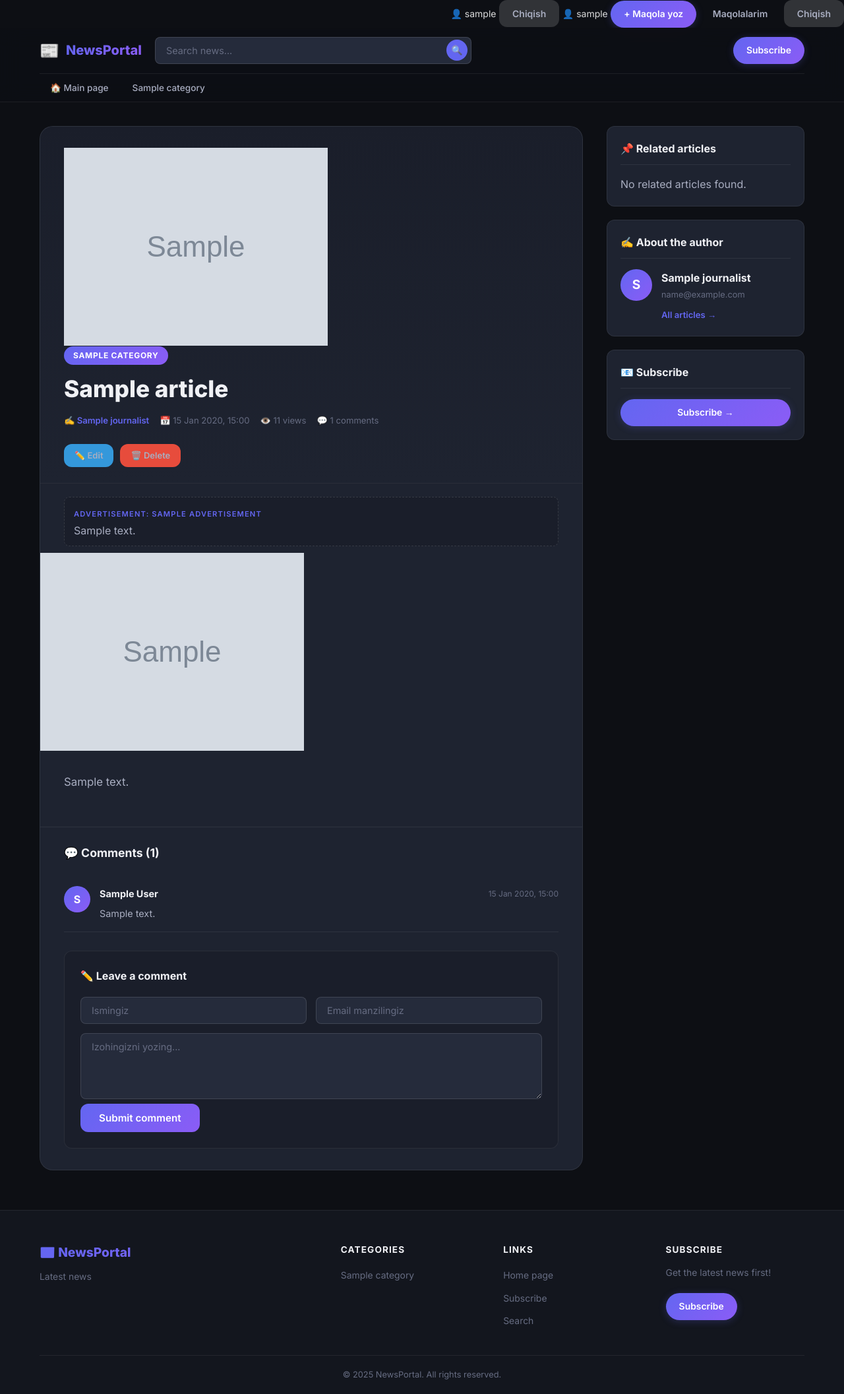
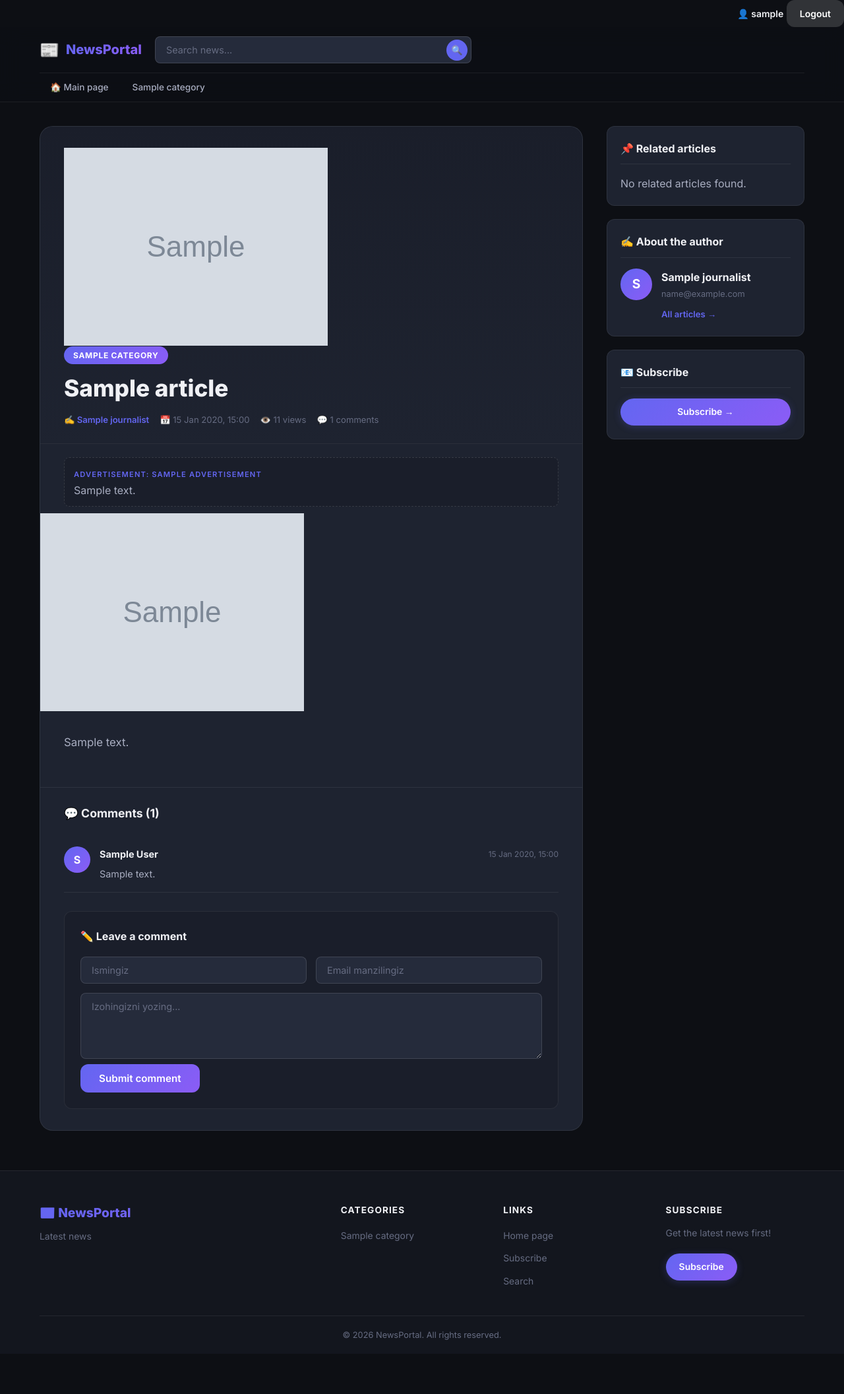
Before and after one commit to keunimjaev141/news_portal, a Django app: page /article/1/ in a window 1280 px wide. Shown: the whole page at 66% size. After the commit the page ends 2031 px from the top, so only its background shows below. Run offline with Django 5.2, Linux system fonts and the light colour scheme; a user stored in the database is signed in; tables that the repository leaves empty hold one stand-in row (values such as "Sample post"); grey boxes marked "Sample" are stand-in pictures.

Commit message:
fix error

```diff
--- a/news_site/forms.py
+++ b/news_site/forms.py
@@ -1,32 +1,6 @@
 from django import forms
 from django.contrib.auth.forms import UserCreationForm, AuthenticationForm
 from django.contrib.auth.models import User as AuthUser
-from .models import NewsArticle, Category
-
-class ArticleForm(forms.Form):
-    title = forms.CharField(
-        max_length=255,
-        widget=forms.TextInput(attrs={
-            'class': 'form-input',
-            'placeholder': 'Maqola sarlavhasi'
-        })
-    )
-    content = forms.CharField(
-        widget=forms.Textarea(attrs={
-            'class': 'form-textarea',
-            'placeholder': 'Maqola matni...',
-            'rows': 10
-        })
-    )
-    category = forms.ModelChoiceField(
-        queryset=Category.objects.all(),
-        widget=forms.Select(attrs={'class': 'form-select'}),
-        empty_label='Kategoriya tanlang'
-    )
-    image = forms.ImageField(
-        required=False,
-        widget=forms.FileInput(attrs={'class': 'form-input'})
-    )
 
 class RegisterForm(UserCreationForm):
     class Meta:
--- a/news_site/models.py
+++ b/news_site/models.py
@@ -86,7 +86,6 @@ class NewsArticle(models.Model):
     author = models.ForeignKey(Journalist, on_delete=models.SET_NULL, null=True, related_name='articles')
     published_date = models.DateTimeField(auto_now_add=True)
     views = models.IntegerField(default=0)
-    created_by = models.ForeignKey(AuthUser, on_delete=models.SET_NULL, null=True, blank=True, related_name='my_articles')
 
     def __str__(self):
         return self.title
--- a/news_site/urls.py
+++ b/news_site/urls.py
@@ -11,8 +11,4 @@ urlpatterns = [
     path('register/', views.register_view, name='register'),
     path('login/', views.login_view, name='login'),
     path('logout/', views.logout_view, name='logout'),
-    path('article/create/', views.article_create, name='article_create'),
-    path('article/<int:pk>/edit/', views.article_edit, name='article_edit'),
-    path('article/<int:pk>/delete/', views.article_delete, name='article_delete'),
-    path('my-articles/', views.my_articles, name='my_articles'),
 ]
--- a/news_site/views.py
+++ b/news_site/views.py
@@ -7,56 +7,6 @@ from django.contrib.auth.forms import AuthenticationForm
 from django.contrib.auth.models import User as AuthUser
 from .forms import RegisterForm
 from django.contrib.auth.decorators import login_required
-from .forms import ArticleForm
-
-@login_required(login_url='login')
-def article_create(request):
-    form = ArticleForm()
-    if request.method == 'POST':
-        form = ArticleForm(request.POST, request.FILES)
-        if form.is_valid():
-            article = NewsArticle.objects.create(
-                title=form.cleaned_data['title'],
-                content=form.cleaned_data['content'],
-                category=form.cleaned_data['category'],
-                image=form.cleaned_data.get('image'),
-                created_by=request.user,
-            )
-            return redirect('article_detail', pk=article.pk)
-    return render(request, 'article_create.html', {'form': form})
-
-@login_required(login_url='login')
-def article_edit(request, pk):
-    article = get_object_or_404(NewsArticle, pk=pk, created_by=request.user)
-    form = ArticleForm(initial={
-        'title': article.title,
-        'content': article.content,
-        'category': article.category,
-    })
-    if request.method == 'POST':
-        form = ArticleForm(request.POST, request.FILES)
-        if form.is_valid():
-            article.title = form.cleaned_data['title']
-            article.content = form.cleaned_data['content']
-            article.category = form.cleaned_data['category']
-            if form.cleaned_data.get('image'):
-                article.image = form.cleaned_data['image']
-            article.save()
-            return redirect('article_detail', pk=article.pk)
-    return render(request, 'article_create.html', {'form': form, 'edit': True})
-
-@login_required(login_url='login')
-def article_delete(request, pk):
-    article = get_object_or_404(NewsArticle, pk=pk, created_by=request.user)
-    if request.method == 'POST':
-        article.delete()
-        return redirect('home')
-    return render(request, 'article_delete.html', {'article': article})
-
-@login_required(login_url='login')
-def my_articles(request):
-    articles = NewsArticle.objects.filter(created_by=request.user).order_by('-published_date')
-    return render(request, 'my_articles.html', {'articles': articles})
 
 def register_view(request):
     form = RegisterForm()
--- a/static/css/style.css
+++ b/static/css/style.css
@@ -29,6 +29,22 @@
 
   --container:    1200px;
   --font:         'Inter', system-ui, sans-serif;
+
+  /* Added Missing Variables */
+  --white:        #ffffff;
+  --primary:      #6366f1;
+  --secondary:    #8b5cf6;
+  --gray-100:     #f3f4f6;
+  --gray-200:     #e5e7eb;
+  --gray-300:     #d1d5db;
+  --gray-400:     #9ca3af;
+  --gray-500:     #6b7280;
+  --gray-600:     #4b5563;
+  --gray-700:     #374151;
+  --gray-800:     #1f2937;
+  --gray-900:     #111827;
+
+  --shadow-hover: 0 10px 40px rgba(0,0,0,0.5);
 }
 
 *, *::before, *::after { box-sizing: border-box; margin: 0; padding: 0; }
@@ -414,53 +430,6 @@ ul { list-style: none; }
   font-weight: 700;
   border-radius: 50px;
   z-index: 2;
-}
-/* MY ARTICLES */
-.my-articles-list { display: flex; flex-direction: column; gap: 16px; }
-
-.my-article-card {
-    background: var(--white);
-    border-radius: var(--radius);
-    box-shadow: var(--shadow);
-    display: flex;
-    gap: 16px;
-    padding: 16px;
-    align-items: center;
-}
-.my-article-img {
-    width: 100px; height: 80px;
-    object-fit: cover;
-    border-radius: 8px;
-    flex-shrink: 0;
-}
-.my-article-body { flex: 1; }
-.my-article-body h3 { font-size: 16px; font-weight: 700; margin-bottom: 6px; }
-.my-article-body h3 a:hover { color: var(--primary); }
-.my-article-body p { font-size: 13px; color: var(--gray-600); }
-.my-article-meta { display: flex; gap: 14px; font-size: 12px; color: var(--gray-600); margin-top: 6px; }
-
-.my-article-actions { display: flex; flex-direction: column; gap: 8px; flex-shrink: 0; }
-
-.btn-edit {
-    display: inline-block; padding: 7px 16px;
-    background: #3498db; color: var(--white);
-    border-radius: var(--radius); font-size: 13px; font-weight: 600;
-    transition: background var(--transition);
-}
-.btn-edit:hover { background: #2980b9; }
-
-.btn-delete {
-    display: inline-block; padding: 7px 16px;
-    background: #e74c3c; color: var(--white);
-    border-radius: var(--radius); font-size: 13px; font-weight: 600;
-    transition: background var(--transition);
-}
-.btn-delete:hover { background: #c0392b; }
-
-.article-owner-actions {
-    display: flex; gap: 10px;
-    margin-top: 12px; padding-top: 12px;
-    border-top: 1px solid var(--gray-200);
 }
 
 .article-card-body {
@@ -683,6 +652,13 @@ ul { list-style: none; }
   margin-bottom: 20px;
 }
 
+.article-owner-actions {
+    display: flex;
+    gap: 10px;
+    margin-top: 12px;
+    padding-top: 12px;
+    border-top: 1px solid var(--border);
+}
 .comment-card {
   display: flex;
   gap: 14px;
@@ -1150,6 +1143,58 @@ select option { background: var(--bg-2); }
 }
 .btn-logout:hover { background: var(--primary); }
 .user-name {
-    color: rgba(255,255,255,0.85);
+    color: var(--text-1);
     font-size: 14px;
+    font-weight: 600;
 }
+
+/* User Dropdown */
+.user-info-dropdown {
+    position: relative;
+    cursor: pointer;
+    padding: 8px 12px;
+    border-radius: var(--radius-sm);
+    transition: background var(--transition);
+}
+.user-info-dropdown:hover {
+    background: var(--surface);
+}
+.user-dropdown-content {
+    display: none;
+    position: absolute;
+    top: 100%;
+    right: 0;
+    width: 200px;
+    background: var(--surface);
+    border: 1px solid var(--border-2);
+    border-radius: var(--radius);
+    padding: 8px;
+    box-shadow: var(--shadow-lg);
+    z-index: 101;
+    margin-top: 8px;
+}
+.user-info-dropdown:hover .user-dropdown-content {
+    display: flex;
+    flex-direction: column;
+    gap: 4px;
+}
+.dropdown-item {
+    padding: 10px 14px;
+    font-size: 0.87rem;
+    color: var(--text-2);
+    border-radius: var(--radius-sm);
+    transition: all var(--transition);
+}
+.dropdown-item:hover {
+    background: var(--surface-2);
+    color: var(--text-1);
+}
+.dropdown-item.logout {
+    color: var(--red);
+    border-top: 1px solid var(--border);
+    margin-top: 4px;
+    padding-top: 12px;
+}
+.dropdown-item.logout:hover {
+    background: rgba(239,68,68,0.1);
+}
--- a/templates/article_detail.html
+++ b/templates/article_detail.html
@@ -28,12 +28,6 @@
                 <span>👁️ {{ article.views }} views</span>
                 <span>💬 {{ comments.count }} comments</span>
             </div>
-            {% if user == article.created_by %}
-            <div class="article-owner-actions">
-                <a href="{% url 'article_edit' article.pk %}" class="btn-edit">✏️ Edit</a>
-                <a href="{% url 'article_delete' article.pk %}" class="btn-delete">🗑️ Delete</a>
-            </div>
-            {% endif %}
         </div>
 
         {% if ads %}
--- a/templates/base.html
+++ b/templates/base.html
@@ -16,22 +16,13 @@
 
     <!-- HEADER -->
     <div class="header-actions">
-    {% if user.is_authenticated %}
+        {% if user.is_authenticated %}
         <span class="user-name">👤 {{ user.username }}</span>
-        <a href="{% url 'logout' %}" class="btn-logout">Chiqish</a>
-    {% else %}
-        <a href="{% url 'login' %}" class="btn-login">Kirish</a>
-        <a href="{% url 'register' %}" class="btn-subscribe">Ro'yxat</a>
-    {% endif %}
-    {% if user.is_authenticated %}
-    <span class="user-name">👤 {{ user.username }}</span>
-    <a href="{% url 'article_create' %}" class="btn-subscribe">+ Maqola yoz</a>
-    <a href="{% url 'my_articles' %}" class="btn-login">Maqolalarim</a>
-    <a href="{% url 'logout' %}" class="btn-logout">Chiqish</a>
-    {% else %}
-    <a href="{% url 'login' %}" class="btn-login">Kirish</a>
-    <a href="{% url 'register' %}" class="btn-subscribe">Ro'yxat</a>
-    {% endif %}
+        <a href="{% url 'logout' %}" class="btn-logout">Logout</a>
+        {% else %}
+        <a href="{% url 'login' %}" class="btn-login">Login</a>
+        <a href="{% url 'register' %}" class="btn-subscribe">Register</a>
+        {% endif %}
     </div>
     <header class="header">
         <div class="container">
@@ -46,10 +37,7 @@
                     <input type="text" name="q" placeholder="Search news..." class="search-input"
                         value="{{ request.GET.q }}">
                     <button type="submit" class="search-btn">🔍</button>
-                </form>
-                <div class="header-actions">
-                    <a href="{% url 'subscribe' %}" class="btn-subscribe">Subscribe</a>
-                </div>
+                    </form>
             </div>
 
             <nav class="navbar">
@@ -105,7 +93,7 @@
                 </div>
             </div>
             <div class="footer-bottom">
-                <p>&copy; 2025 NewsPortal. All rights reserved.</p>
+                <p>&copy; 2026 NewsPortal. All rights reserved.</p>
             </div>
         </div>
     </footer>
```
Also changed, not shown: other parts of static/css/style.css (+24 -7 lines), templates/article_create.html (deleted, +0 -33 lines), templates/article_delete.html (deleted, +0 -25 lines).
